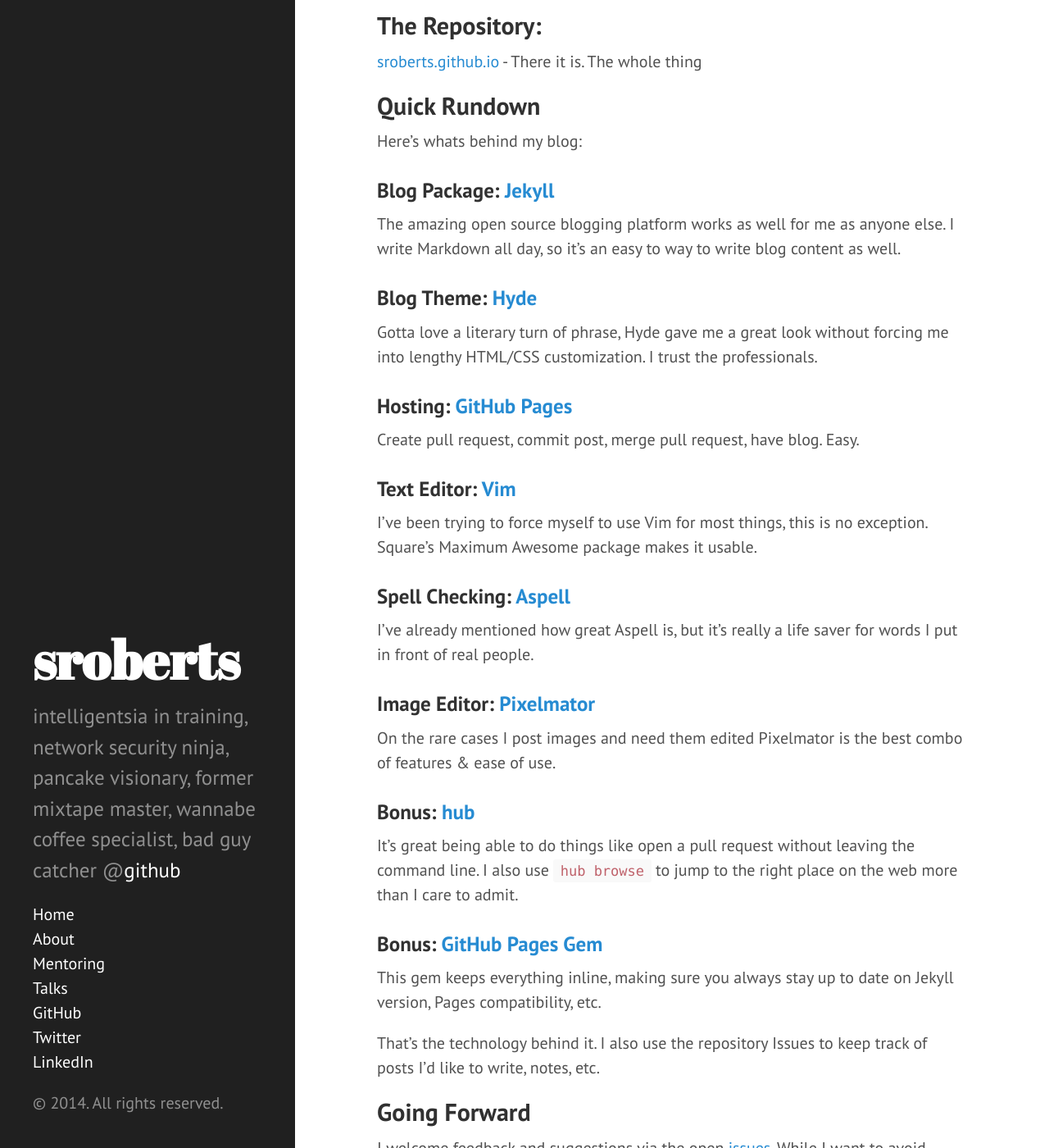
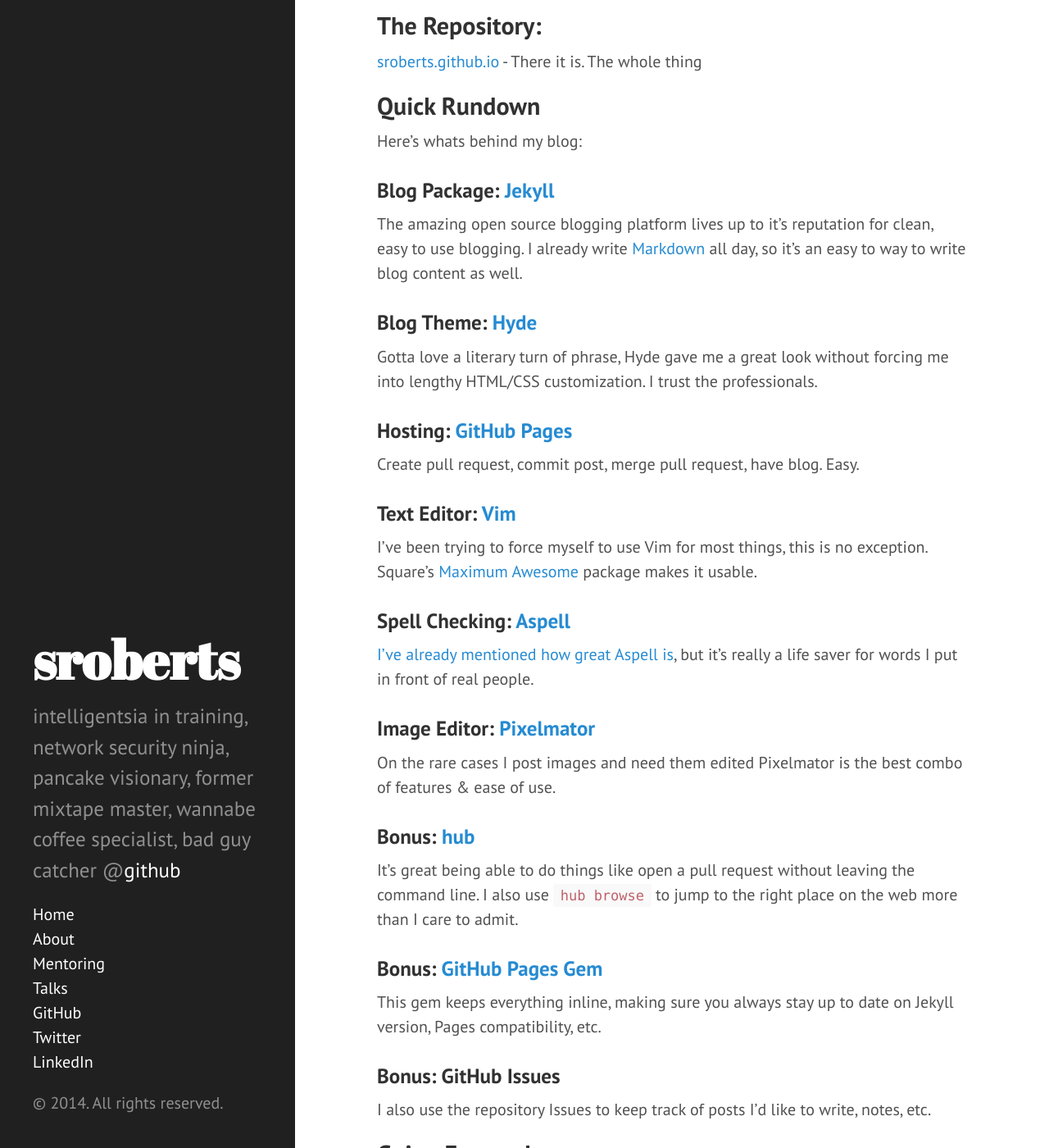
Before and after one commit to sroberts/sroberts.github.io, a Jekyll site: the page built from _posts/2014-02-12-open-source-blog.md, in a window 1280 px wide and 1400 px high, scrolled down 478 px. Shown: the whole window at 82% size. Built offline with Jekyll 4.4.1, drawn with Linux system fonts in a browser that asks for light colours; Markdown is read by kramdown in place of the engine named in the settings; some of the changed text lies outside the part shown.

Commit message:
final changes and added more links

```diff
--- a/_posts/2014-02-12-open-source-blog.md
+++ b/_posts/2014-02-12-open-source-blog.md
@@ -1,6 +1,6 @@
 ---
 layout: post
-title: Open Source Blog
+title: Open Source Blogging
 ---
 
 So it's been more days than I'd like since my last blog, sadly since I've been dealing with some discomfort in my arms along the lines of an RSI, something I plan on discussing more. That said I'm on the mend, and wanted at least a small post so I don't feel like such a slacker.
@@ -15,7 +15,7 @@
 Here's whats behind my blog:
 
 ### Blog Package: [Jekyll](http://jekyllrb.com)
-The amazing open source blogging platform works as well for me as anyone else. I write Markdown all day, so it's an easy to way to write blog content as well.
+The amazing open source blogging platform lives up to it's reputation for clean, easy to use blogging. I already write [Markdown](https://help.github.com/articles/github-flavored-markdown) all day, so it's an easy to way to write blog content as well.
 
 ### Blog Theme: [Hyde](http://andhyde.com)
 Gotta love a literary turn of phrase, Hyde gave me a great look without forcing me into lengthy HTML/CSS customization. I trust the professionals.
@@ -24,10 +24,10 @@
 Create pull request, commit post, merge pull request, have blog. Easy.
 
 ### Text Editor: [Vim](http://www.vim.org)
-I've been trying to force myself to use Vim for most things, this is no exception. Square's Maximum Awesome package makes it usable.
+I've been trying to force myself to use Vim for most things, this is no exception. Square's [Maximum Awesome](https://github.com/square/maximum-awesome) package makes it usable.
 
 ### Spell Checking: [Aspell](http://aspell.net)
-I've already mentioned how great Aspell is, but it's really a life saver for words I put in front of real people.
+[I've already mentioned how great Aspell is](http://sroberts.github.io/2014/01/20/commandline-spell-checking-with-aspell/), but it's really a life saver for words I put in front of real people.
 
 ### Image Editor: [Pixelmator](http://www.pixelmator.com)
 On the rare cases I post images and need them edited Pixelmator is the best combo of features & ease of use.
@@ -38,7 +38,8 @@
 ### Bonus: [GitHub Pages Gem](https://github.com/github/pages-gem)
 This gem keeps everything inline, making sure you always stay up to date on Jekyll version, Pages compatibility, etc.
 
-That's the technology behind it. I also use the repository Issues to keep track of posts I'd like to write, notes, etc.
+### Bonus: GitHub Issues
+I also use the repository Issues to keep track of posts I'd like to write, notes, etc.
 
 ## Going Forward
 I welcome feedback and suggestions via the open [issues](https://github.com/sroberts/sroberts.github.io/issues/). While I want to avoid discussions of content in there please feel free to comment on what I'm planning to write and changes I plan to make. Feel free to rip off content, just give credit where credit is due. And thanks to all those who built the tools, I couldn't do it without you.
```
